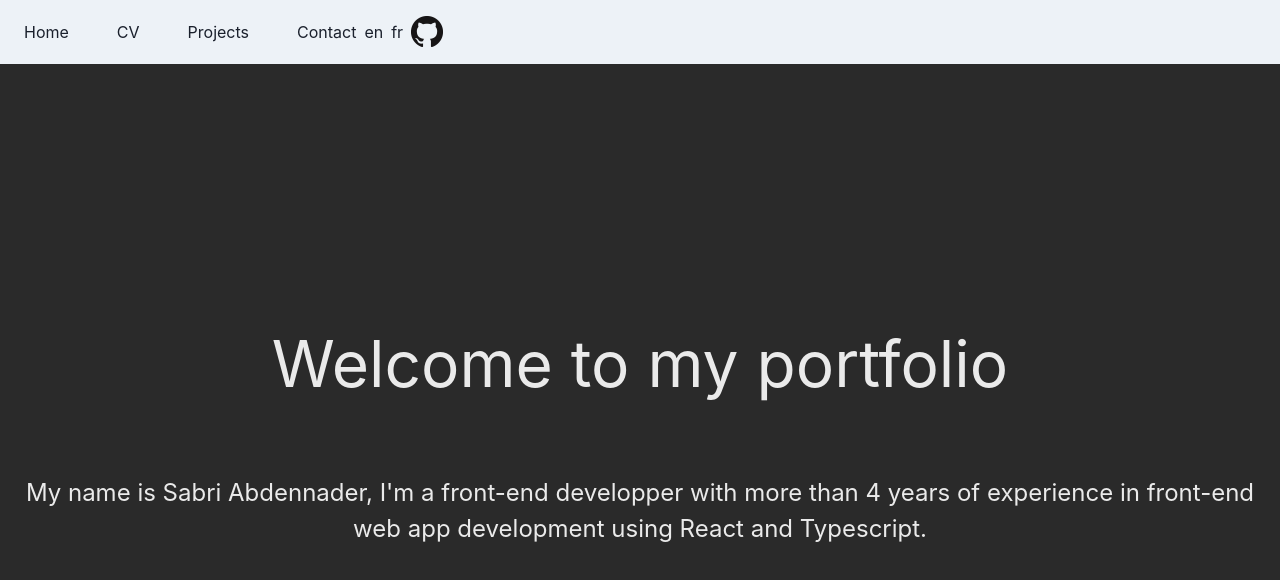
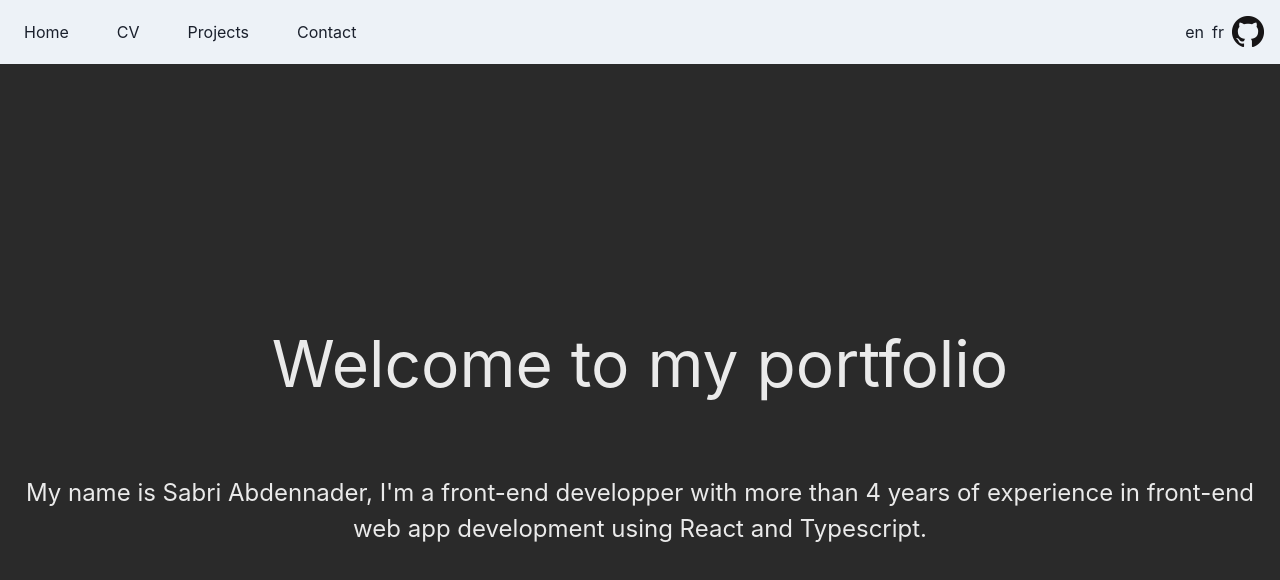
Before and after one commit to moon9000/portfolio, a Next.js app: page / in a window 1280 px wide. Shown: the top 580 px of the page. Built offline with nearby package versions, Linux system fonts and the light colour scheme.

Commit message:
add overflow x auto

```diff
--- a/components/MenuWrapper.tsx
+++ b/components/MenuWrapper.tsx
@@ -61,7 +61,7 @@ export function MenuWrapper() {
 
   return (
     <Box
-      sx={{ display: "flex" }}
+      sx={{ overflowX: "auto", whiteSpace: "nowrap" }}
       bg={useColorModeValue("gray.100", "gray.900")}
       px={4}
     >
```
